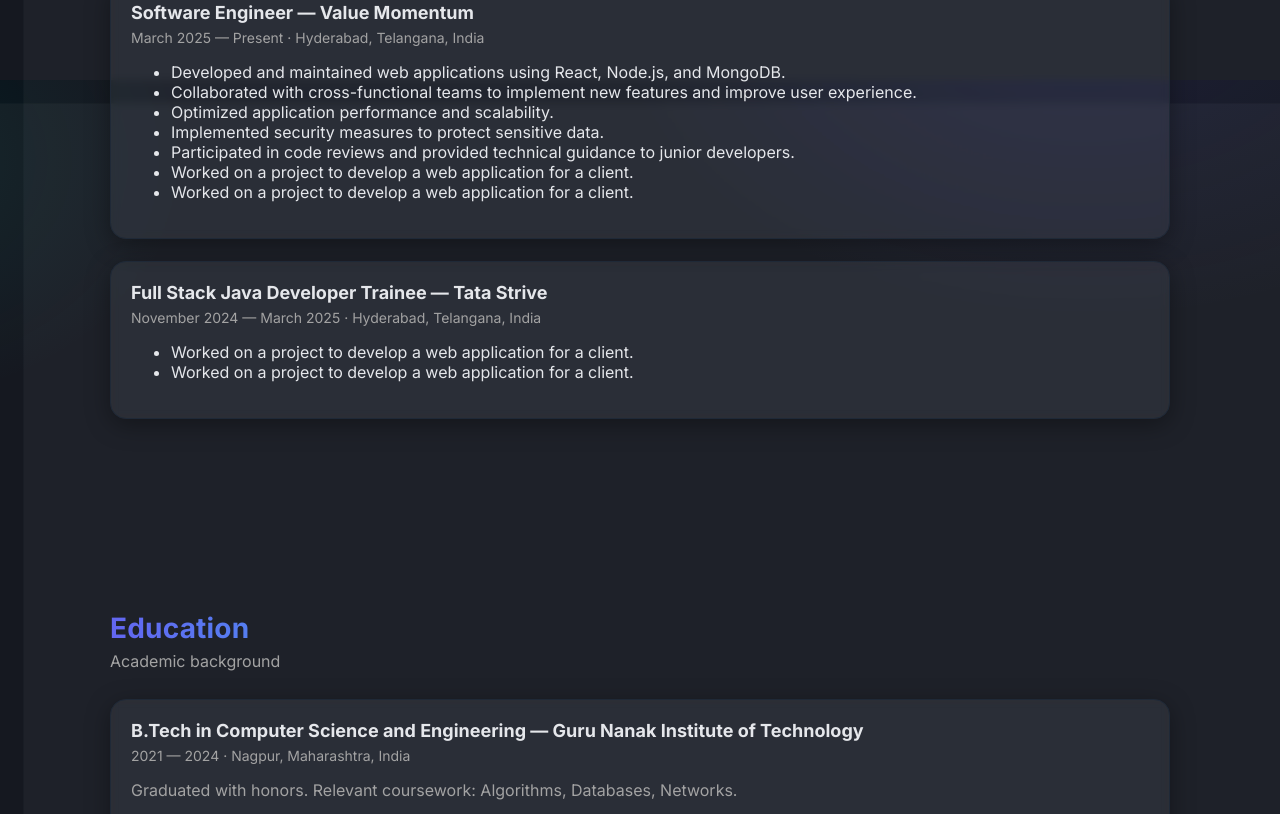
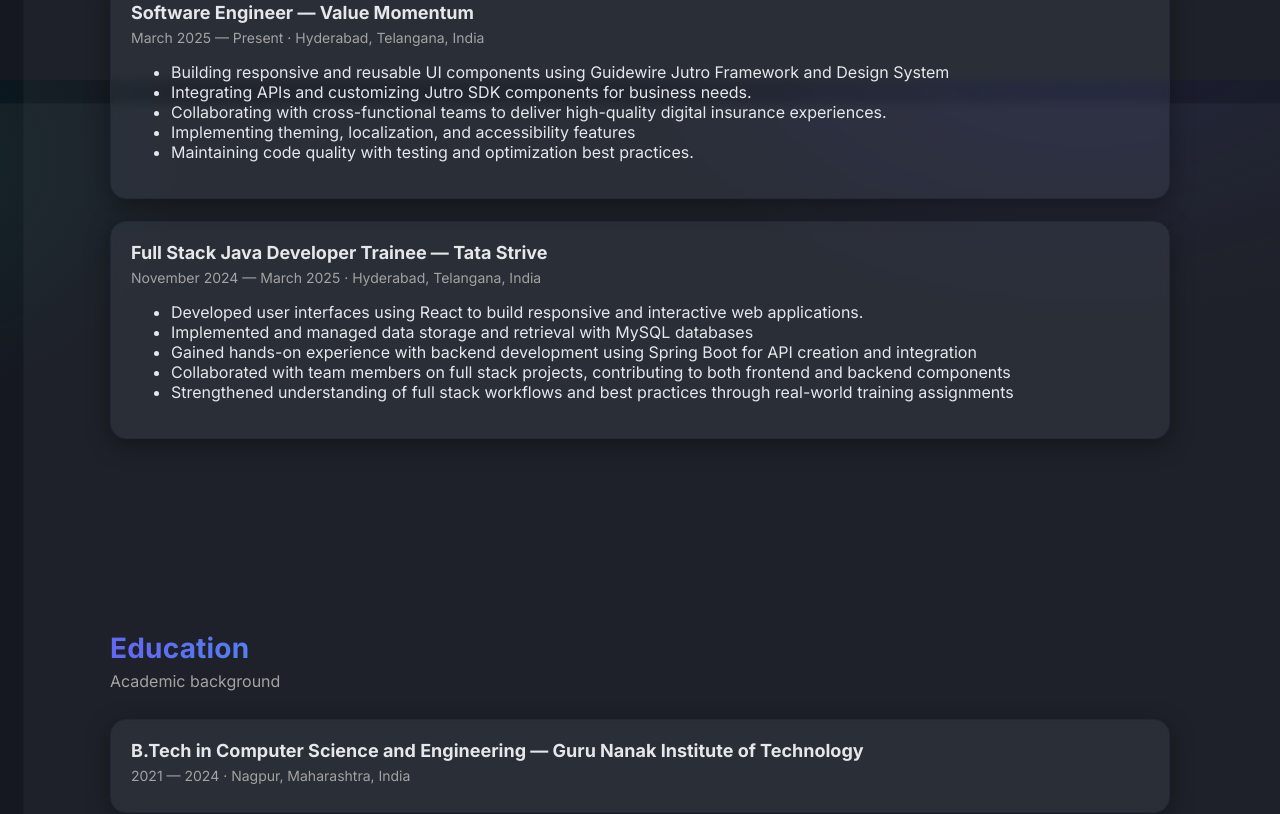
Before and after one commit to prasenjit29/Portfolio, a React (Create React App) app in the folder portfolio/: page / in a window 1280 px wide. Shown: the part 2320-3134 px from the top of the page. Built offline with nearby package versions, Linux system fonts and the light colour scheme.

Commit message:
add more info into my data files

```diff
--- a/portfolio/src/data/education.js
+++ b/portfolio/src/data/education.js
@@ -4,14 +4,14 @@ const education = [
     degree: 'B.Tech in Computer Science and Engineering',
     period: '2021 — 2024',
     location: 'Nagpur, Maharashtra, India',
-    details: 'Graduated with honors. Relevant coursework: Algorithms, Databases, Networks.'
+    details: ''
   },
   {
     school: 'Ballarpur Institute of Technology',
     degree: 'Diploma in Computer Engineering',
     period: '2018 — 2021',
     location: 'Ballarpur, Maharashtra, India',
-    details: 'Graduated with honors. Relevant coursework: Algorithms, Databases, Networks.'
+    details: ''
   }
 ];
 
--- a/portfolio/src/data/experience.js
+++ b/portfolio/src/data/experience.js
@@ -5,13 +5,11 @@ const experience = [
     period: 'March 2025 — Present',
     location: 'Hyderabad, Telangana, India',
     highlights: [
-      'Developed and maintained web applications using React, Node.js, and MongoDB.',
-      'Collaborated with cross-functional teams to implement new features and improve user experience.',
-      'Optimized application performance and scalability.',
-      'Implemented security measures to protect sensitive data.',
-      'Participated in code reviews and provided technical guidance to junior developers.',
-      'Worked on a project to develop a web application for a client.',
-      'Worked on a project to develop a web application for a client.',
+      'Building responsive and reusable UI components using Guidewire Jutro Framework and Design System',
+      'Integrating APIs and customizing Jutro SDK components for business needs.',
+      'Collaborating with cross-functional teams to deliver high-quality digital insurance experiences.',
+      'Implementing theming, localization, and accessibility features',
+      'Maintaining code quality with testing and optimization best practices.'
     ],
   },
   {
@@ -20,8 +18,11 @@ const experience = [
     period: 'November 2024 — March 2025',
     location: 'Hyderabad, Telangana, India',
     highlights: [
-      'Worked on a project to develop a web application for a client.',
-      'Worked on a project to develop a web application for a client.',
+      'Developed user interfaces using React to build responsive and interactive web applications.',
+      'Implemented and managed data storage and retrieval with MySQL databases',
+      'Gained hands-on experience with backend development using Spring Boot for API creation and integration',
+      'Collaborated with team members on full stack projects, contributing to both frontend and backend components',
+      'Strengthened understanding of full stack workflows and best practices through real-world training assignments'
     ],
   },
 ];
```
